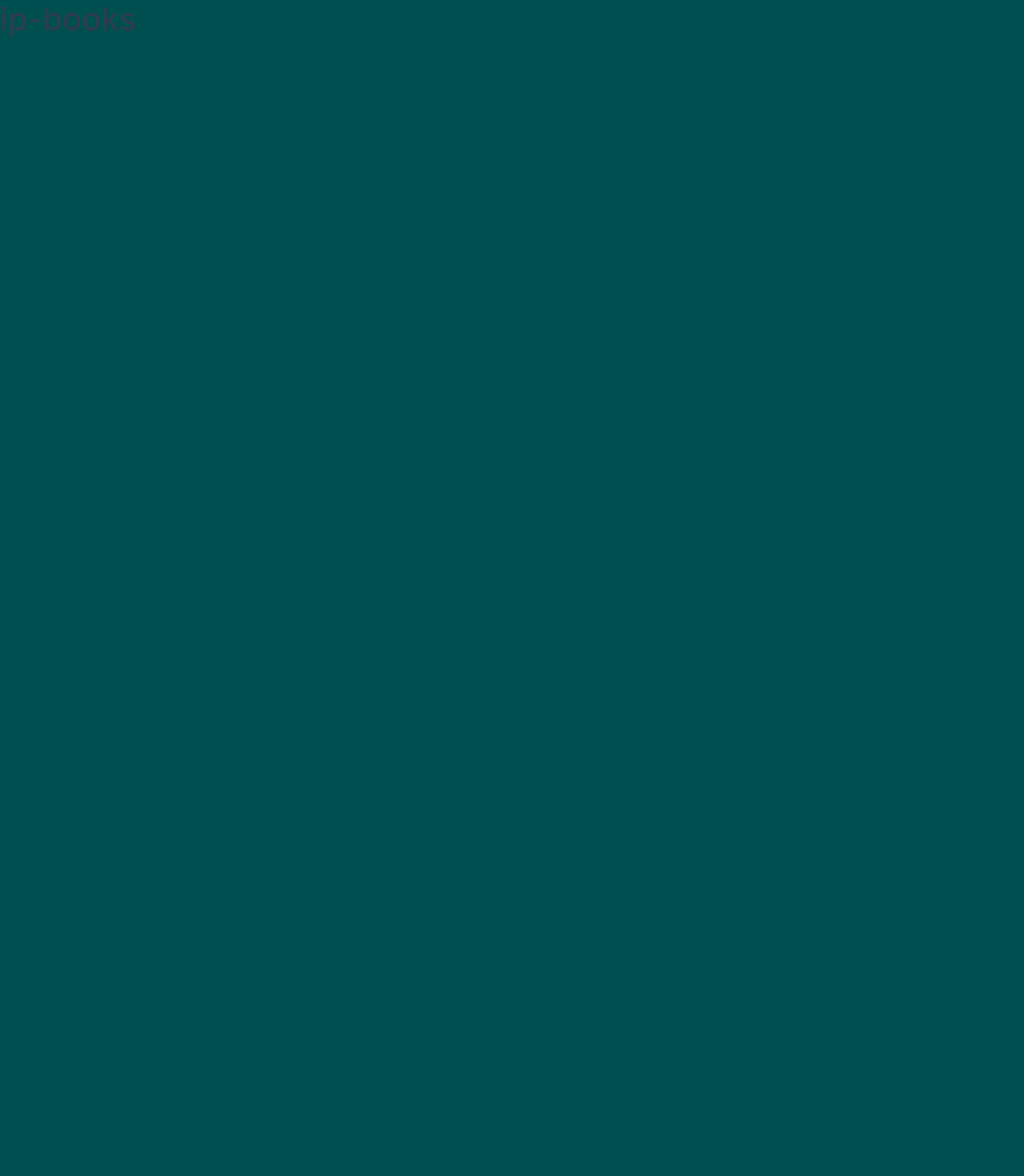
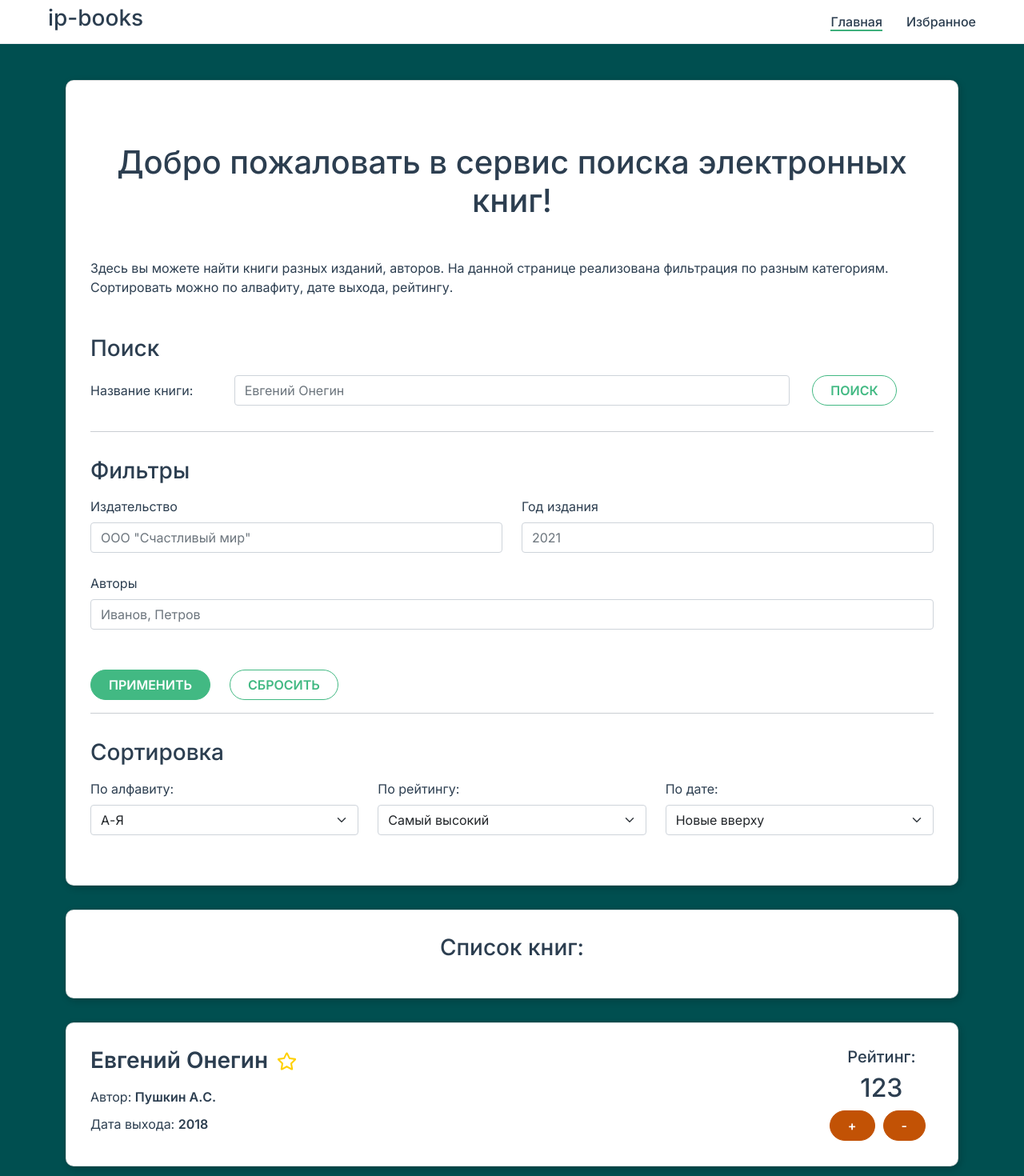
Before and after one commit to ANSNEKIT/ip-books, a Vue app: page / in a window 1280 px wide. Shown: the top 1470 px of the page at 80% size. Before the commit the page ends 800 px from the top, so only its background shows below. Built offline with nearby package versions, Linux system fonts and the light colour scheme.

Commit message:
create components

```diff
--- a/src/App.vue
+++ b/src/App.vue
@@ -1,9 +1,30 @@
 <template>
-  <h1>ip-books</h1>
+  <the-navbar></the-navbar>
+  <div class="container with-nav">
+    <router-view></router-view>
+  </div>
 </template>
 
 <script>
+import TheNavbar from './components/TheNavbar.vue';
 
+export default {
+  // data() {
+  //   return {
+  //     isAuth: true
+  //   }
+  // },
+  // methods: {
+  // },
+  components: { TheNavbar },
+  provide() {
+    return {
+      books: [
+        'mock',
+      ],
+    };
+  },
+};
 </script>
 
 <style>
--- /dev/null
+++ b/src/components/AppBooks.vue
@@ -0,0 +1,65 @@
+<template>
+  <section class="card">
+    <h3 class="text-center mb-3">Список книг:</h3>
+    <p v-if="!books.length" class="text-center">Здесь пока ничего нет</p>
+  </section>
+  <section class="card" v-if="books.length">
+    <div class="book">
+      <div class="book-info">
+        <div class="d-flex mb-3">
+          <h3 class="book-name"><strong>Евгений Онегин</strong></h3>
+          <button id="favorite-btn" type="button" class="btn">
+            <favorite-border />
+          </button>
+        </div>
+        <p class="book-author">Автор: <strong>Пушкин А.С.</strong></p>
+        <p class="book-date">
+          Дата выхода: <time><strong>2018</strong></time>
+        </p>
+      </div>
+
+      <div class="book-rating">
+        <h5 class="text-center">Рейтинг:</h5>
+        <h2 class="text-center">123</h2>
+        <button type="button" class="button warning">+</button>
+        <button type="button" class="button warning">-</button>
+      </div>
+    </div>
+
+  </section>
+</template>
+
+<script>
+import FavoriteBorder from './FavoriteBorder.vue';
+
+export default {
+  components: { FavoriteBorder },
+  name: 'appBooks',
+  inject: ['books'],
+};
+</script>
+
+<style scoped>
+  .book {
+    display: flex;
+    justify-content: space-between;
+  }
+  .book .book-name {
+    margin: 0;
+  }
+
+  #favorite-btn {
+    margin: 0 10px;
+    padding: 0;
+  }
+
+  .book .book-author {
+    margin: 0;
+    margin-bottom: 10px;
+  }
+
+  .book .book-date {
+    margin: 0;
+    margin-bottom: 10px;
+  }
+</style>
--- /dev/null
+++ b/src/components/AppFilters.vue
@@ -0,0 +1,62 @@
+<template>
+  <div class="filters mb-3">
+    <h3 class="mb-3">Фильтры</h3>
+    <form action="/" method="GET">
+      <div class="row">
+        <div class="col-md-6 mb-3">
+          <label class="form-label" for="publisher">Издательство</label>
+          <input
+            type="text"
+            id="publisher"
+            name="publisher"
+            placeholder='ООО "Счастливый мир"'
+            class="form-control"
+          />
+        </div>
+        <div class="col-md-6 mb-3">
+          <label class="form-label" for="year">Год издания</label>
+          <input
+            type="number"
+            id="year"
+            placeholder="2021"
+            name="year"
+            class="form-control"
+            min="1950"
+            max="2021"
+          />
+        </div>
+      </div>
+
+      <div class="row mb-4">
+        <div class="col-md-12 mb-3">
+          <label class="form-label" for="author">Авторы</label>
+          <input
+            type="text"
+            id="author"
+            name="author"
+            placeholder="Иванов, Петров"
+            class="form-control"
+          />
+        </div>
+      </div>
+
+      <button type="button" class="button primary me-4" value="submit">
+        Применить
+      </button>
+      <button type="reset" class="button">Сбросить</button>
+    </form>
+    <hr>
+  </div>
+</template>
+
+<script>
+export default {
+  name: 'appFilters',
+};
+</script>
+
+<style>
+  .find .form-control {
+    margin: 0;
+  }
+</style>
--- /dev/null
+++ b/src/components/AppSearch.vue
@@ -0,0 +1,30 @@
+<template>
+  <div class="find mb-3">
+    <h3 class="mb-3">Поиск</h3>
+    <div class="row">
+      <label class="col-lg-2 col-form-label" for="name_books"
+        >Название книги:</label
+      >
+      <div class="col-lg-8 mb-3">
+        <input
+          class="form-control"
+          id="name_books"
+          type="text"
+          placeholder="Евгений Онегин"
+        />
+      </div>
+      <button type="button" class="button col-lg-2 ms-3">Поиск</button>
+    </div>
+    <hr />
+  </div>
+</template>
+
+<script>
+export default {
+  name: 'appSearch',
+};
+</script>
+
+<style>
+
+</style>
--- /dev/null
+++ b/src/components/AppSort.vue
@@ -0,0 +1,41 @@
+<template>
+  <div class="sort mb-3">
+    <h3 class="mb-3">Сортировка</h3>
+    <form action="/" method="GET">
+      <div class="row">
+        <div class="col-md-4 mb-3">
+          <label class="form-label" for="sort_name">По алфавиту: </label>
+          <select id="sort_name" class="form-select" aria-label="sort_name">
+            <option value="a-z" selected>А-Я</option>
+            <option value="z-a">Я-А</option>
+          </select>
+        </div>
+        <div class="col-md-4 mb-3">
+          <label class="form-label" for="sort_rating">По рейтингу: </label>
+          <select id="sort_rating" class="form-select" aria-label="sort_rating">
+            <option value="a-z" selected>Самый высокий</option>
+            <option value="z-a">Самый низкий</option>
+          </select>
+        </div>
+        <div class="col-md-4 mb-3">
+          <label class="form-label" for="sort_date">По дате: </label>
+          <select id="sort_date" class="form-select" aria-label="sort_date">
+            <option value="a-z" selected>Новые вверху</option>
+            <option value="z-a">Старые вверху</option>
+          </select>
+        </div>
+      </div>
+    </form>
+  </div>
+</template>
+
+<script>
+export default {
+  name: 'appSort',
+};
+
+</script>
+
+<style>
+
+</style>
--- /dev/null
+++ b/src/components/FavoriteBorder.vue
@@ -0,0 +1,9 @@
+<template>
+  <svg width="25" height="25" aria-hidden="true" focusable="false" data-prefix="far" data-icon="star" class="svg-inline--fa fa-star fa-w-18" role="img" xmlns="http://www.w3.org/2000/svg" viewBox="0 0 576 512"><path fill="currentColor" d="M528.1 171.5L382 150.2 316.7 17.8c-11.7-23.6-45.6-23.9-57.4 0L194 150.2 47.9 171.5c-26.2 3.8-36.7 36.1-17.7 54.6l105.7 103-25 145.5c-4.5 26.3 23.2 46 46.4 33.7L288 439.6l130.7 68.7c23.2 12.2 50.9-7.4 46.4-33.7l-25-145.5 105.7-103c19-18.5 8.5-50.8-17.7-54.6zM388.6 312.3l23.7 138.4L288 385.4l-124.3 65.3 23.7-138.4-100.6-98 139-20.2 62.2-126 62.2 126 139 20.2-100.6 98z"></path></svg>
+</template>
+
+<style scoped>
+  .fa-star path {
+    fill: rgb(255, 208, 0);
+  }
+</style>
--- /dev/null
+++ b/src/components/TheNavbar.vue
@@ -0,0 +1,24 @@
+<template>
+  <header class="navbar">
+    <h3>ip-books</h3>
+    <ul class="navbar-menu">
+      <li><router-link to="/">Главная</router-link></li>
+      <li>
+        <router-link to="/favourites">Избранное</router-link>
+      </li>
+    </ul>
+  </header>
+</template>
+
+<script>
+
+</script>
+
+<style scoped>
+.router-link-active {
+  border-bottom: 2px solid #3eaf7c;
+}
+.router-link-exact-active {
+  border-bottom: 2px solid #3eaf7c;
+}
+</style>
--- a/src/views/Home.vue
+++ b/src/views/Home.vue
@@ -1,14 +1,42 @@
 <template>
-  <h2>Home Page</h2>
+  <section class="home">
+    <div class="card">
+      <h1 class="text-center my-5">
+        Добро пожаловать в сервис поиска электронных книг!
+      </h1>
+      <p class="mb-5">
+        Здесь вы можете найти книги разных изданий, авторов. На данной странице
+        реализована фильтрация по разным категориям. Сортировать можно по
+        алвафиту, дате выхода, рейтингу.
+      </p>
+      <app-search></app-search>
+      <app-filters></app-filters>
+      <app-sort></app-sort>
+    </div>
+
+    <app-books></app-books>
+  </section>
 </template>
 
 <script>
+import AppBooks from '../components/AppBooks.vue';
+import AppFilters from '../components/AppFilters.vue';
+import AppSearch from '../components/AppSearch.vue';
+import AppSort from '../components/AppSort.vue';
 
 export default {
+  components: {
+    AppFilters,
+    AppSort,
+    AppSearch,
+    AppBooks,
+  },
   name: 'Home',
 };
 </script>
 
 <style scoped>
-
+  .home {
+    margin-top: 100px;
+  }
 </style>
```
Also changed, not shown: src/components/FavoriteFilled.vue (added, +9 -0 lines).
